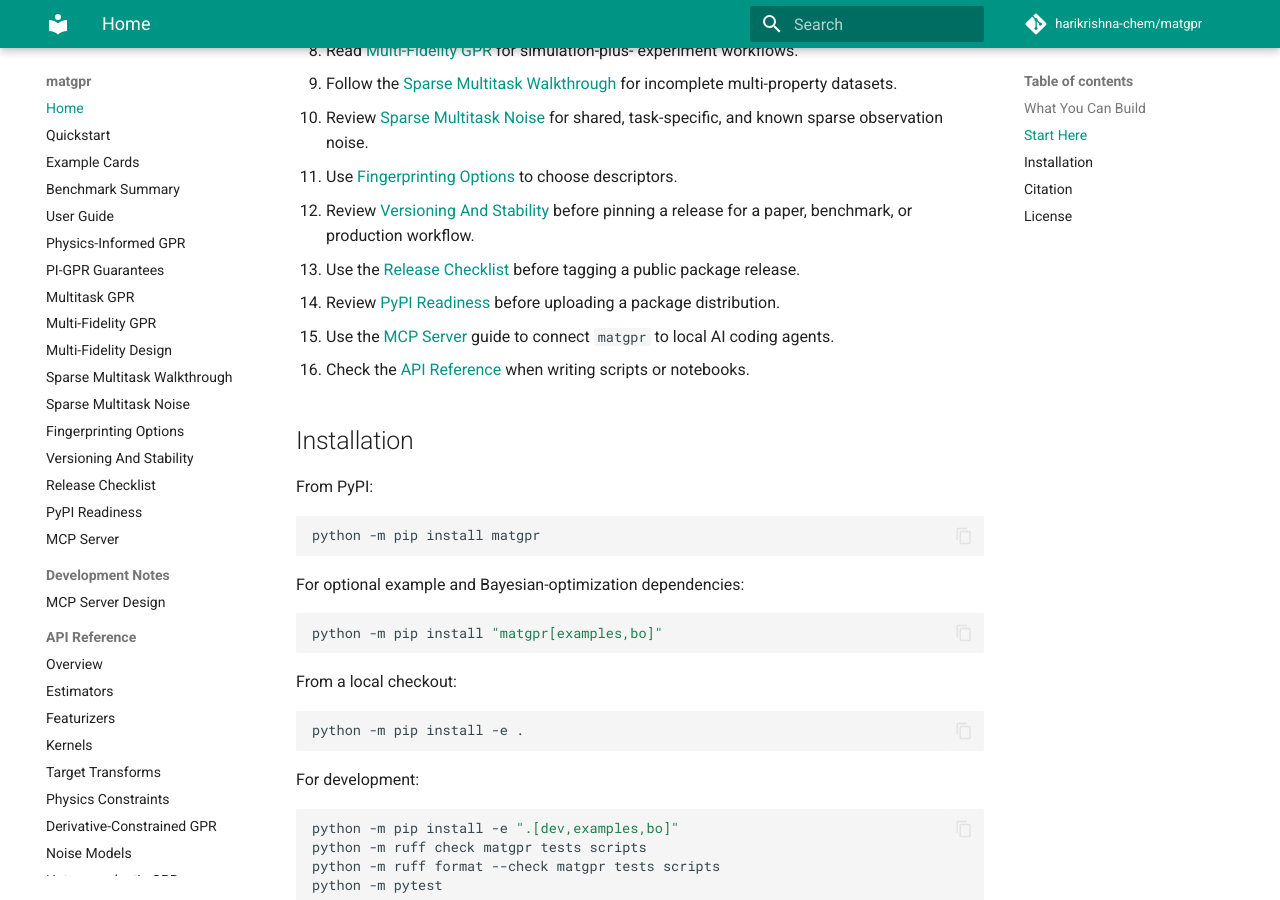
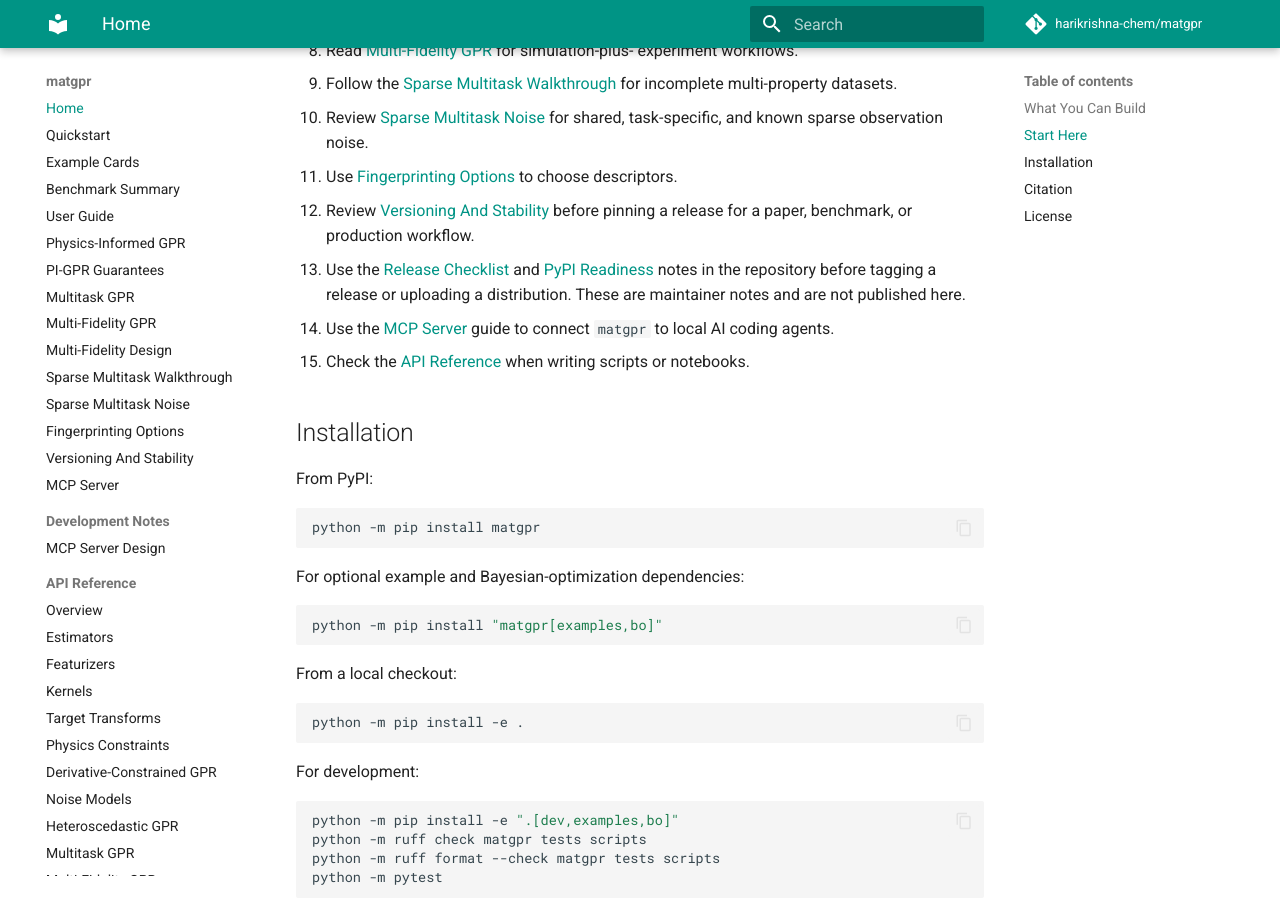
Before and after one commit to harikrishna-chem/matgpr, an MkDocs documentation site: the page built from docs/index.md, in a window 1280 px wide and 900 px high, scrolled down 1591 px. Built offline with MkDocs 1.6.1 and Material for MkDocs 9.7.7, drawn with Linux system fonts in a browser that asks for light colours; comment, search, counter and statistics services are not loaded.

Commit message:
Stop publishing maintainer-only pages to the docs site
The Release Checklist and PyPI Readiness notes sat in the top-level nav
between user guides, but both are maintainer workflow documents, and the
readiness page is a point-in-time status record that goes stale.

Both are excluded from the build alongside the completed planning docs.
The Home page still points to them, now as repository file links, so a
maintainer can still find them and mkdocs build --strict stays clean.
The files are unchanged and stay in docs/.

Co-Authored-By: Claude Opus 5 <noreply@anthropic.com>

```diff
--- a/docs/index.md
+++ b/docs/index.md
@@ -67,13 +67,13 @@ prediction accuracy.
 11. Use [Fingerprinting Options](fingerprinting_options.md) to choose descriptors.
 12. Review [Versioning And Stability](versioning.md) before pinning a release
    for a paper, benchmark, or production workflow.
-13. Use the [Release Checklist](release_checklist.md) before tagging a public
-   package release.
-14. Review [PyPI Readiness](pypi_readiness.md) before uploading a package
-   distribution.
-15. Use the [MCP Server](mcp_server.md) guide to connect `matgpr` to local AI
+13. Use the [Release Checklist](https://github.com/harikrishna-chem/matgpr/blob/main/docs/release_checklist.md) and
+   [PyPI Readiness](https://github.com/harikrishna-chem/matgpr/blob/main/docs/pypi_readiness.md) notes in the repository before
+   tagging a release or uploading a distribution. These are maintainer notes
+   and are not published here.
+14. Use the [MCP Server](mcp_server.md) guide to connect `matgpr` to local AI
     coding agents.
-16. Check the [API Reference](api/index.md) when writing scripts or notebooks.
+15. Check the [API Reference](api/index.md) when writing scripts or notebooks.
 
 ## Installation
 
--- a/mkdocs.yml
+++ b/mkdocs.yml
@@ -54,7 +54,9 @@ extra_javascript:
 
 exclude_docs: |
   meta_comments_hardening_plan.md
+  pypi_readiness.md
   pypi_release_v0_2_0_plan.md
+  release_checklist.md
   reviewer_feedback_hardening_plan.md
   safe_custom_equation_plan.md
 
@@ -73,8 +75,6 @@ nav:
   - Sparse Multitask Noise: sparse_multitask_noise_design.md
   - Fingerprinting Options: fingerprinting_options.md
   - Versioning And Stability: versioning.md
-  - Release Checklist: release_checklist.md
-  - PyPI Readiness: pypi_readiness.md
   - MCP Server: mcp_server.md
   - Development Notes:
       - MCP Server Design: mcp_server_design.md
```
Also changed, not shown: CHANGELOG.md (+5 -3 lines).
